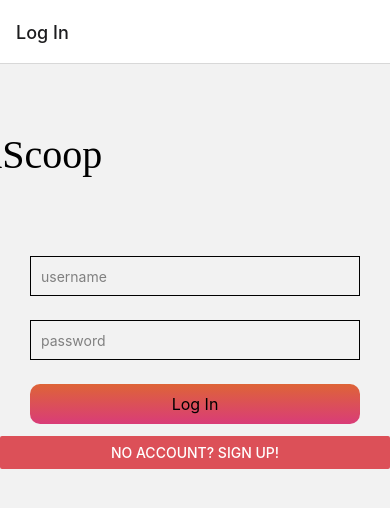
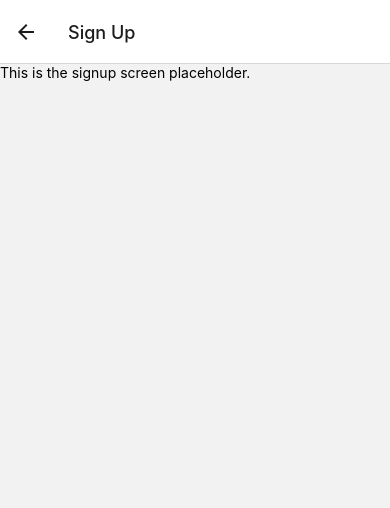
Before and after one commit to FoodScoopApp/FoodScoopAppFrontend, a React Native app: screen /SignupScreen in a window 390 px wide. Shown: the top 508 px of the page. Built offline with nearby package versions, Linux system fonts and the light colour scheme.

Commit message:
Added placeholder screens for signup and login

```diff
--- a/src/auth/LoginScreen.tsx
+++ b/src/auth/LoginScreen.tsx
@@ -1,4 +1,4 @@
-import React from "react";
+import React, {useState} from "react";
 import {
     Dimensions,
     Image,
@@ -11,7 +11,21 @@ import {
 import { LinearGradient } from 'expo-linear-gradient';
 
 
-export default function LoginScreen() {
+// @ts-ignore
+export default function LoginScreen({ navigation }) {
+    const [username, setUsername] = useState("");
+    const [password, setPassword] = useState("");
+
+    function login() {
+        //Do login stuff here, then go to home page
+        navigation.navigate("HomeScreen");
+    }
+
+    function signup() {
+        //Do signup stuff here, like navigate to signup page
+        navigation.navigate("SignupScreen");
+    }
+
     return(
         <ScrollView>
             <View style={styles.logoView}>
@@ -24,15 +38,19 @@ export default function LoginScreen() {
                 <TextInput
                     style={styles.input}
                     placeholder={"username"}
-                    placeholderTextColor={"grey"}/>
+                    placeholderTextColor={"grey"}
+                    value={username}
+                    onChangeText={setUsername}/>
                 <TextInput
                     style={styles.input}
                     placeholder={"password"}
-                    placeholderTextColor={"grey"}/>
+                    placeholderTextColor={"grey"}
+                    value={password}
+                    onChangeText={setPassword}/>
                 <LinearGradient
                     colors={["#DE6437", "#D93C78"]}
                     style={styles.loginButton}>
-                    <TouchableOpacity>
+                    <TouchableOpacity onPress={() => login()}>
                         <Text style={{fontSize: 16}}>Log In</Text>
                     </TouchableOpacity>
                 </LinearGradient>
@@ -43,14 +61,6 @@ export default function LoginScreen() {
             </View>
         </ScrollView>
     )
-}
-
-function login() {
-    //Do login stuff here, then go to home page
-}
-
-function signup() {
-    //Do signup stuff here, like navigate to signup page
 }
 
 const styles = StyleSheet.create({
--- /dev/null
+++ b/src/auth/SignupScreen.tsx
@@ -0,0 +1,8 @@
+import React from "react";
+import {Text} from "react-native";
+
+export default function SignupScreen() {
+    return(
+        <Text>This is the signup screen placeholder.</Text>
+    )
+}
--- /dev/null
+++ b/src/main/HomeScreen.tsx
@@ -0,0 +1,8 @@
+import React from "react";
+import {Text} from "react-native";
+
+export default function HomeScreen() {
+    return(
+        <Text>This is the home screen placeholder.</Text>
+    )
+}
--- a/src/navigation/AppNavigator.tsx
+++ b/src/navigation/AppNavigator.tsx
@@ -1,6 +1,10 @@
 import React from 'react'
 
 import LoginScreen from "../auth/LoginScreen";
+import SignupScreen from "../auth/SignupScreen";
+import HomeScreen from "../main/HomeScreen";
+
+
 import {NavigationContainer} from "@react-navigation/native";
 import {createNativeStackNavigator} from "@react-navigation/native-stack";
 
@@ -14,6 +18,14 @@ export default function AppNavigator() {
                     name={"LoginScreen"}
                     component={LoginScreen}
                     options={{title: "Log In"}}/>
+                <Stack.Screen
+                    name={"SignupScreen"}
+                    component={SignupScreen}
+                    options={{title: "Sign Up"}}/>
+                <Stack.Screen
+                    name={"HomeScreen"}
+                    component={HomeScreen}
+                    options={{title: "Home"}}/>
             </Stack.Navigator>
         </NavigationContainer>
     )
```
